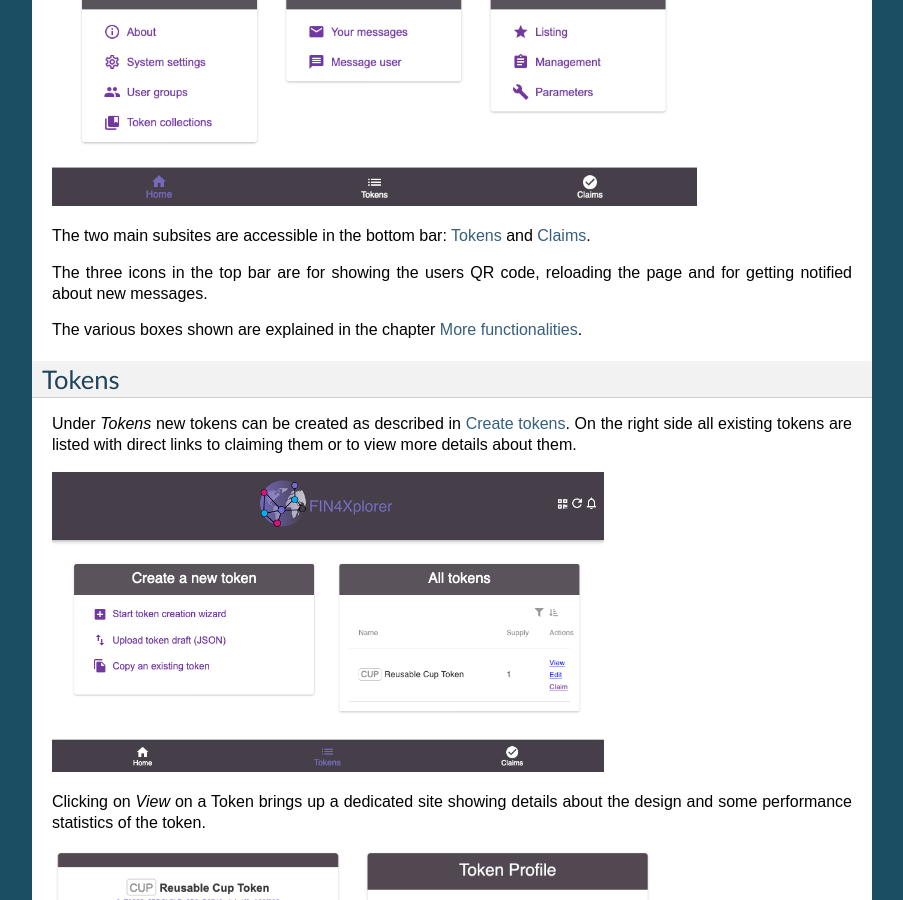
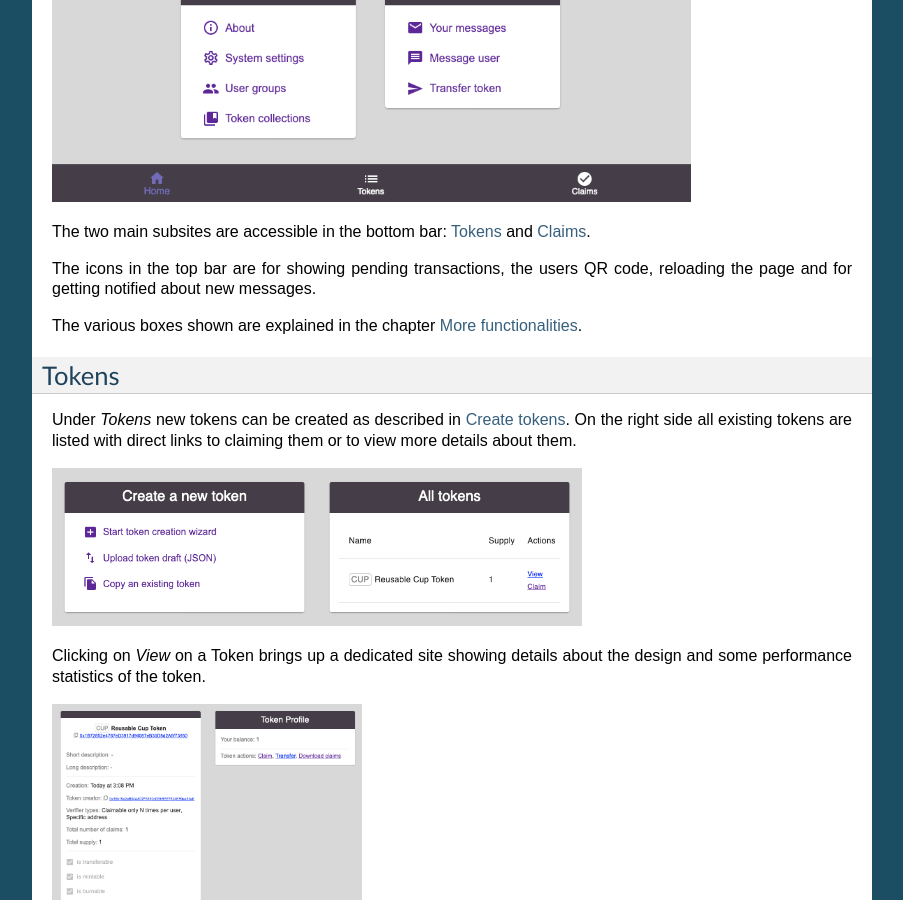
Before and after one commit to FuturICT2/FIN4Documentation, a Sphinx documentation site: the page built from docs/dapp-overview.rst, in a window 1280 px wide and 900 px high, scrolled down 495 px. Shown: the whole window, without its empty margins (198-1101 px from the left). Built offline with Sphinx 7.4.7, drawn with Linux system fonts in a browser that asks for light colours.

Commit message:
Update application overview page

```diff
--- a/docs/dapp-overview.rst
+++ b/docs/dapp-overview.rst
@@ -11,7 +11,7 @@ Home
 
 The two main subsites are accessible in the bottom bar: `Tokens`_ and `Claims`_.
 
-The three icons in the top bar are for showing the users QR code, reloading the page and for getting notified about new messages.
+The icons in the top bar are for showing pending transactions, the users QR code, reloading the page and for getting notified about new messages.
 
 The various boxes shown are explained in the chapter `More functionalities <more-functionalities.html>`_.
 
```
Also changed, not shown: docs/images/Claims.png, docs/images/Home.png, docs/images/TokenView.png, docs/images/Tokens.png.
